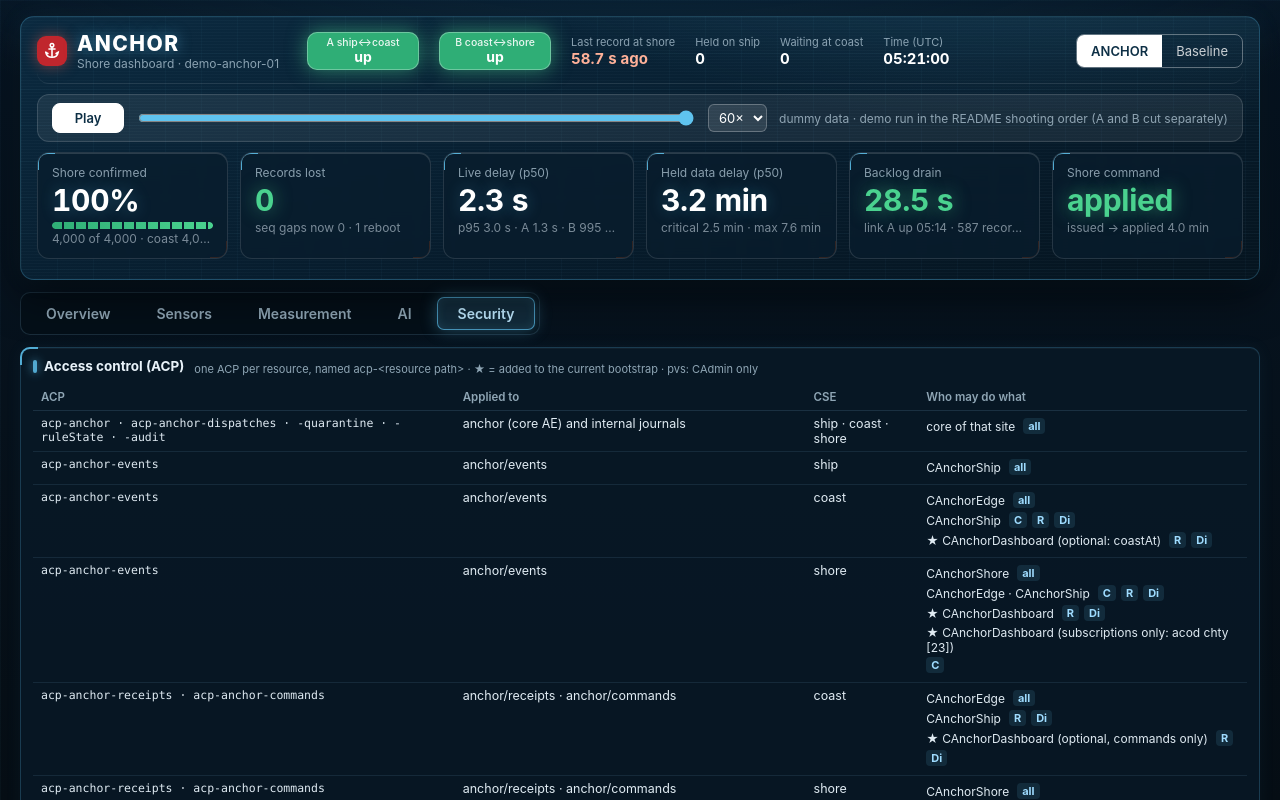
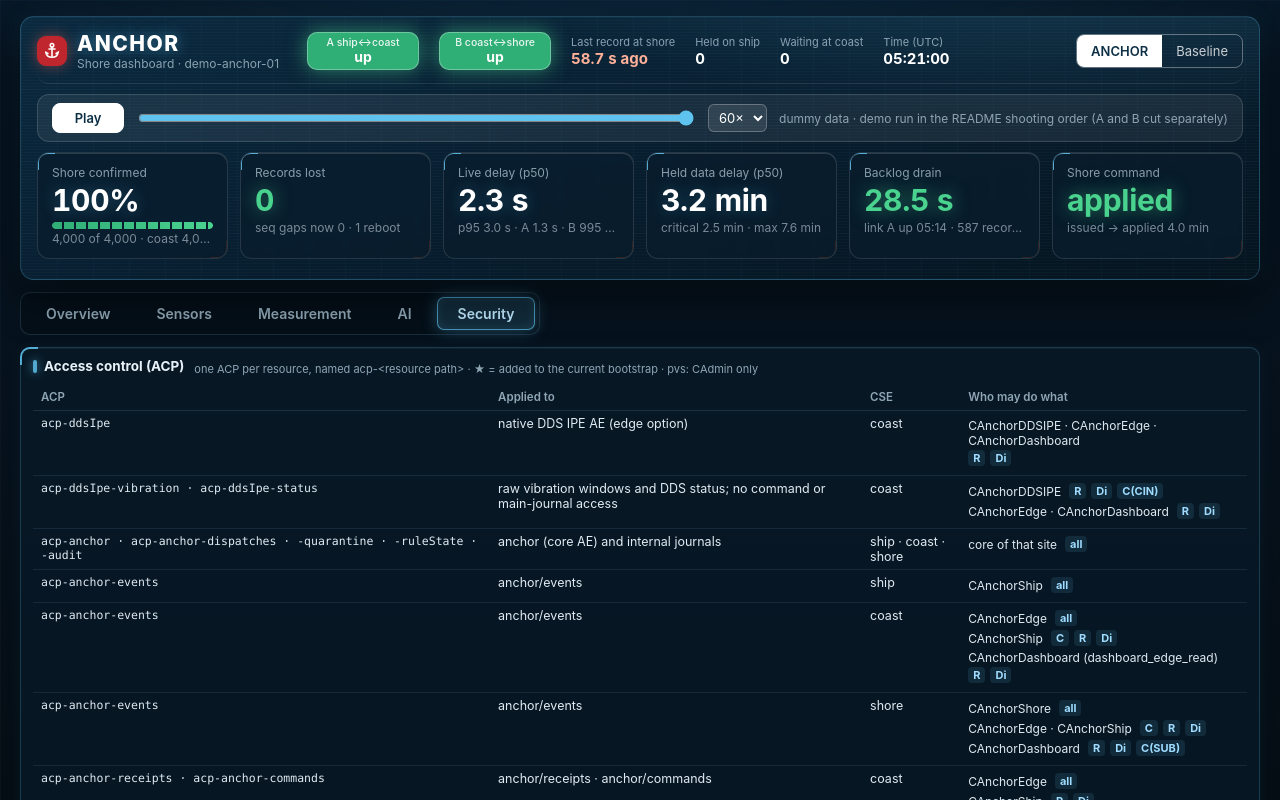
Before and after one commit to marc2026-SES/ANCHOR, a React (Vite) app in the folder dashboard/: page / in a window 1280 px wide. Both pictures are taken after a click on the tab "Security". Shown: the top 800 px of the page. Built offline with nearby package versions, Linux system fonts and the light colour scheme; a web font is replaced by a local one.

Commit message:
security: merge main AI-agent grants and tests T11-T19 with dashboard results view

```diff
--- a/dashboard/src/components/SecurityTab.tsx
+++ b/dashboard/src/components/SecurityTab.tsx
@@ -22,7 +22,7 @@ function ranLine(run: DenyRun) {
   return `${passed}/${run.results.length} as expected · ${at} UTC · ${Object.values(run.cses).join(' · ')}`
 }
 
-const OPS: Record<string, string> = { C: 'create', R: 'retrieve', U: 'update', D: 'delete', N: 'notify', Di: 'discover', all: 'all operations (63)' }
+const OPS: Record<string, string> = { C: 'create', 'C(SUB)': 'create subscription only: acod/chty=[23]', 'C(CIN)': 'create content instance only: acod/chty=[4]', R: 'retrieve', U: 'update', D: 'delete', N: 'notify', Di: 'discover', all: 'all operations (63)' }
 
 export function SecurityTab() {
   return (
@@ -51,12 +51,12 @@ export function SecurityTab() {
             </tbody>
           </table>
         </div>
-        <p className="note">C create · R retrieve · U update · D delete · N notify · Di discover. Anything not listed is denied (4103).</p>
+        <p className="note">C create · C(SUB) create subscription only · C(CIN) create content instance only · R retrieve · U update · D delete · N notify · Di discover. Each conditional grant permits only its named child type; anything not listed is denied (4103).</p>
       </section>
 
       <div className="row two">
         <section className="panel">
-          <header className="panel-head"><h3>Denied-request tests</h3><span>T1–T7, T9–T10 must be refused · T8 must pass · {ranLine(RUN)}</span></header>
+          <header className="panel-head"><h3>Access-control tests</h3><span>T8 · T12 · T16 must pass, the rest must be refused · {ranLine(RUN)}</span></header>
           <table className="grid">
             <thead><tr><th>#</th><th>Test</th><th>Request</th><th>Expected</th><th>Result</th></tr></thead>
             <tbody>
--- a/dashboard/src/security/acp.ts
+++ b/dashboard/src/security/acp.ts
@@ -7,17 +7,22 @@ export interface Grant { who: string; ops: string }
 export interface AcpRow { name: string; on: string; cse: string; grants: Grant[] }
 
 export const ACPS: AcpRow[] = [
+  { name: 'acp-ddsIpe', on: 'native DDS IPE AE (edge option)', cse: 'coast',
+    grants: [{ who: 'CAnchorDDSIPE · CAnchorEdge · CAnchorDashboard', ops: 'R Di' }] },
+  { name: 'acp-ddsIpe-vibration · acp-ddsIpe-status', on: 'raw vibration windows and DDS status; no command or main-journal access', cse: 'coast',
+    grants: [{ who: 'CAnchorDDSIPE', ops: 'R Di C(CIN)' }, { who: 'CAnchorEdge · CAnchorDashboard', ops: 'R Di' }] },
   { name: 'acp-anchor · acp-anchor-dispatches · -quarantine · -ruleState · -audit', on: 'anchor (core AE) and internal journals', cse: 'ship · coast · shore',
     grants: [{ who: 'core of that site', ops: 'all' }] },
   { name: 'acp-anchor-events', on: 'anchor/events', cse: 'ship',
     grants: [{ who: 'CAnchorShip', ops: 'all' }] },
   { name: 'acp-anchor-events', on: 'anchor/events', cse: 'coast',
-    grants: [{ who: 'CAnchorEdge', ops: 'all' }, { who: 'CAnchorShip', ops: 'C R Di' }, { who: '★ CAnchorDashboard (optional: coastAt)', ops: 'R Di' }] },
+    grants: [{ who: 'CAnchorEdge', ops: 'all' }, { who: 'CAnchorShip', ops: 'C R Di' }, { who: 'CAnchorDashboard (dashboard_edge_read)', ops: 'R Di' }] },
   { name: 'acp-anchor-events', on: 'anchor/events', cse: 'shore',
-    grants: [{ who: 'CAnchorShore', ops: 'all' }, { who: 'CAnchorEdge · CAnchorShip', ops: 'C R Di' }, { who: '★ CAnchorDashboard', ops: 'R Di' },
-      { who: '★ CAnchorDashboard (subscriptions only: acod chty [23])', ops: 'C' }] },
+    grants: [{ who: 'CAnchorShore', ops: 'all' }, { who: 'CAnchorEdge · CAnchorShip', ops: 'C R Di' }, { who: 'CAnchorDashboard', ops: 'R Di C(SUB)' }] },
   { name: 'acp-anchor-receipts · acp-anchor-commands', on: 'anchor/receipts · anchor/commands', cse: 'coast',
-    grants: [{ who: 'CAnchorEdge', ops: 'all' }, { who: 'CAnchorShip', ops: 'R Di' }, { who: '★ CAnchorDashboard (optional, commands only)', ops: 'R Di' }] },
+    grants: [{ who: 'CAnchorEdge', ops: 'all' }, { who: 'CAnchorShip', ops: 'R Di' }] },
+  { name: 'acp-anchor-commands', on: 'anchor/commands (optional monitor read)', cse: 'coast',
+    grants: [{ who: 'CAnchorDashboard (dashboard_edge_read)', ops: 'R Di' }] },
   { name: 'acp-anchor-receipts · acp-anchor-commands', on: 'anchor/receipts · anchor/commands', cse: 'shore',
     grants: [{ who: 'CAnchorShore', ops: 'all' }, { who: 'CAnchorEdge · CAnchorShip', ops: 'R Di' }, { who: '★ CAnchorDashboard', ops: 'R Di' }] },
   { name: 'acp-shipCommands · acp-edgeCommands', on: 'poller AE + pollingChannel (coast · shore)', cse: 'coast · shore',
@@ -25,9 +30,15 @@ export const ACPS: AcpRow[] = [
   { name: 'acp-<node> · acp-<node>-<sensor> · acp-<node>-commandResults', on: 'bridge · engine · cargo AEs and their sensor containers', cse: 'ship',
     grants: [{ who: 'CAnchorShip', ops: 'all' }, { who: 'CBridge · CEngine · CCargo (own node)', ops: 'C R U' }, { who: 'CAnchorDashboard', ops: 'R' }] },
   { name: 'acp-bridge-position', on: 'bridge/position', cse: 'ship',
-    grants: [{ who: 'CAnchorShip', ops: 'all' }, { who: 'CBridge', ops: 'C R U' }] },
+    grants: [{ who: 'CAnchorShip', ops: 'all' }, { who: 'CBridge', ops: 'C R U' }, { who: 'CAnchorAgent', ops: 'R Di' }] },
+  { name: 'acp-agent · acp-bridge · acp-engine · acp-cargo', on: 'AI identity AE and sensor parent AEs (additional reader grant)', cse: 'ship',
+    grants: [{ who: 'CAnchorAgent', ops: 'R Di' }] },
+  { name: 'acp-bridge-attitude · acp-engine-vibration · acp-engine-gas · acp-cargo-climate · acp-cargo-hatch', on: 'Five other sensor CNTs (additional reader grant); excludes commandResults and SDT', cse: 'ship',
+    grants: [{ who: 'CAnchorAgent', ops: 'R Di' }] },
   { name: 'acp-bridge-command · acp-engine-command', on: '<node>/command (reportingGroup members)', cse: 'ship',
-    grants: [{ who: 'CAnchorShip', ops: 'all' }, { who: 'CBridge · CEngine (own node)', ops: 'C R' }] },
+    grants: [{ who: 'CAnchorShip', ops: 'all' }, { who: 'CBridge · CEngine (own node)', ops: 'R C(SUB)' }] },
+  { name: 'acp-anchor-reportingGroup', on: 'anchor/reportingGroup', cse: 'ship',
+    grants: [{ who: 'CAnchorShip', ops: 'all' }] },
   { name: '★ acp-anchorAI (proposed)', on: 'anchorAI AE · aiStatus, anomaly, summary, prognosis, linkForecast', cse: 'ship · shore (copy)',
     grants: [{ who: '★ CAnchorAgent (the AI writer; not CAdmin)', ops: 'C R' },
       { who: '★ CAnchorDashboard', ops: 'R Di' }] },
@@ -36,7 +47,8 @@ export const ACPS: AcpRow[] = [
       { who: '★ CAnchorDashboard', ops: 'R Di' }] },
 ]
 
-/** Denied-request tests. server/deny_tests.py runs them against the CSEs and writes deny-results.json. */
+/** Denied-request tests. server/deny_tests.py runs T1–T10 against the CSEs and writes deny-results.json;
+ *  the rest stay "not run" until executed on the full stack. */
 export interface DenyResult { id: string; expected: number; got: number | null; status: 'pass' | 'fail' | 'error' | 'skipped'; note: string; at: string }
 export interface DenyRun { ranAt: string | null; cses: Record<string, string>; results: DenyResult[] }
 
@@ -46,19 +58,29 @@ export const DENY_TESTS: { id: string; test: string; who: string; request: strin
   { id: 'T3', test: 'Node writes another node', who: 'CEngine', request: 'CREATE cin · ship cargo/climate', expect: '4103' },
   { id: 'T4', test: 'Node sends a command', who: 'CEngine', request: 'CREATE cin · ship bridge/command', expect: '4103' },
   { id: 'T5', test: 'Ship deletes a shore record', who: 'CAnchorShip', request: 'DELETE · shore anchor/events/<record>', expect: '4103' },
-  { id: 'T6', test: 'Coast changes the shore receipts journal', who: 'CAnchorEdge', request: 'UPDATE · shore anchor/receipts', expect: '4103' },
+  { id: 'T6', test: 'Coast updates the shore receipts container', who: 'CAnchorEdge', request: 'UPDATE · shore anchor/receipts', expect: '4103' },
   { id: 'T7', test: 'Control API without the token', who: 'any client', request: 'GET :8790/status', expect: '401' },
   { id: 'T8', test: 'Control: dashboard reads the shore journal', who: 'CAnchorDashboard', request: 'RETRIEVE shore anchor/events', expect: '2000' },
-  { id: 'T9', test: 'Dashboard writes into the shore journal', who: 'CAnchorDashboard', request: 'CREATE cin · shore anchor/events', expect: '4103' },
-  { id: 'T10', test: 'Dashboard subscribes outside anchor/events', who: 'CAnchorDashboard', request: 'CREATE sub · shore anchor/receipts', expect: '4103' },
+  { id: 'T9', test: 'Dashboard forges a journal record', who: 'CAnchorDashboard', request: 'CREATE cin · shore anchor/events', expect: '4103' },
+  { id: 'T10', test: 'Dashboard subscribes without create permission', who: 'CAnchorDashboard', request: 'CREATE sub · shore anchor/receipts', expect: '4103' },
+  { id: 'T11', test: 'MQTTS without a client certificate', who: 'unverified client', request: 'TLS connect :8883', expect: 'TLS rejected' },
+  { id: 'T12', test: 'Control: dashboard subscribes to events', who: 'CAnchorDashboard', request: 'CREATE sub · shore anchor/events', expect: '2001' },
+  { id: 'T13', test: 'Device forges its own command', who: 'CBridge', request: 'CREATE cin · ship bridge/command', expect: '4103' },
+  { id: 'T14', test: 'Read-only token attempts a command', who: 'status token', request: 'POST :8790/commands', expect: '403' },
+  { id: 'T15', test: 'Application changes its own policy', who: 'CAnchorShore', request: 'UPDATE · shore acp-anchor-events', expect: '4103' },
+  { id: 'T16', test: 'Control: AI reads GPS, one of six authorized sensors', who: 'CAnchorAgent', request: 'RETRIEVE ship bridge/position/la', expect: '2000' },
+  { id: 'T17', test: 'AI forges a sensor record', who: 'CAnchorAgent', request: 'CREATE cin · ship bridge/attitude', expect: '4103' },
+  { id: 'T18', test: 'AI subscribes without create permission', who: 'CAnchorAgent', request: 'CREATE sub · ship engine/vibration', expect: '4103' },
+  { id: 'T19', test: 'AI reads a command container', who: 'CAnchorAgent', request: 'RETRIEVE ship bridge/command', expect: '4103' },
 ]
 
 export const TRANSPORT: { hop: string; how: string; open?: boolean }[] = [
-  { hop: 'Control API (port 8790)', how: 'Bearer token from init-token, compared in constant time; never put in a URL or browser storage' },
-  { hop: 'CSE ↔ CSE, core → CSE (HTTP)', how: 'trusted LAN / VPN in the demo; HTTPS for untrusted networks (the core refuses to switch off CA verification)' },
-  { hop: 'ESP32 → ship CSE (MQTT)', how: 'Mosquitto allow_anonymous on the boat LAN (dev) · MQTT accounts and TLS still to add', open: true },
-  { hop: 'Ship position (privacy)', how: 'bridge/position has its own ACP without the dashboard identity, but position events are copied into anchor/events, which the dashboard reads · the Shore Monitor strips lat/lon before storing · the control API still shows the latest value to token holders', open: true },
-  { hop: 'AI results (anchorAI)', how: 'read by the Shore Monitor as CAnchorDashboard over https, never as CAdmin: the shore CSE copy first, else the ship CSE · while link A is down no new results reach the shore (shown as "Ship not reachable", not an AI failure) · linkForecast lat/lon stripped before storing · the copy\'s route and writer identity still to agree', open: true },
-  { hop: 'Shore Monitor API (port 8795)', how: '127.0.0.1 only unless a token file is set · the dashboard /api proxy forwards GET only, so runs are started and closed on the monitor machine' },
-  { hop: 'Core tokens on the monitor', how: 'ship and edge only, read from files, for /status · the shore core token (it can issue commands) is refused · the same tokens can also acknowledge incidents: a read-only status token is still to add', open: true },
+  { hop: 'Ship DDS publisher → coastal IPE (UDP)', how: 'Native Cyclone DDS, six configurable QoS policies; defaults bind to loopback. DDS Security is not enabled: use an isolated trusted link or an authenticated encrypted tunnel. CSE ACP protects only the HTTPS side.', open: true },
+  { hop: 'Control API (HTTPS 8790)', how: 'Operator token and a separate status-only token; the latter permits GET /status counters and excludes raw events, location and diagnostics' },
+  { hop: 'CSE ↔ CSE, core → CSE (HTTPS)', how: 'CA and hostname verification enabled; binding the authenticated caller to its Originator remains open', open: true },
+  { hop: 'ESP32 → ship CSE (MQTTS 8883)', how: 'Client certificates required, allow_anonymous=false; binding certificate identity to topics and Originator remains open', open: true },
+  { hop: 'Position and AI access', how: 'CAnchorAgent can retrieve and discover six ship sensors, including GPS position. No writes, subscriptions, commands or journal grants. Ship dashboard still cannot read position; shore dashboard can read location-containing events. Use the separate AI identity.' },
+  { hop: 'AI results (anchorAI · fleetAI)', how: 'read by the Shore Monitor as CAnchorDashboard: the shore CSE copy of anchorAI first, else the ship CSE; fleetAI on the coastal CSE · while link A is down no new ship-AI results reach the shore (shown as "Ship not reachable", not an AI failure) · linkForecast lat/lon stripped before storing', open: true },
+  { hop: 'Shore Monitor API (HTTPS 8795)', how: 'loopback by default · beyond loopback: Bearer token (never in a URL or browser storage), or explicit "open": true for a private team network (Tailscale) trusted end to end' },
+  { hop: 'Core tokens on the monitor', how: 'ship and edge only, read-only /status (file tokens, or the tokenless read-only relay on the MEC map server) · the shore core token is refused: it can issue commands', open: true },
 ]
```
